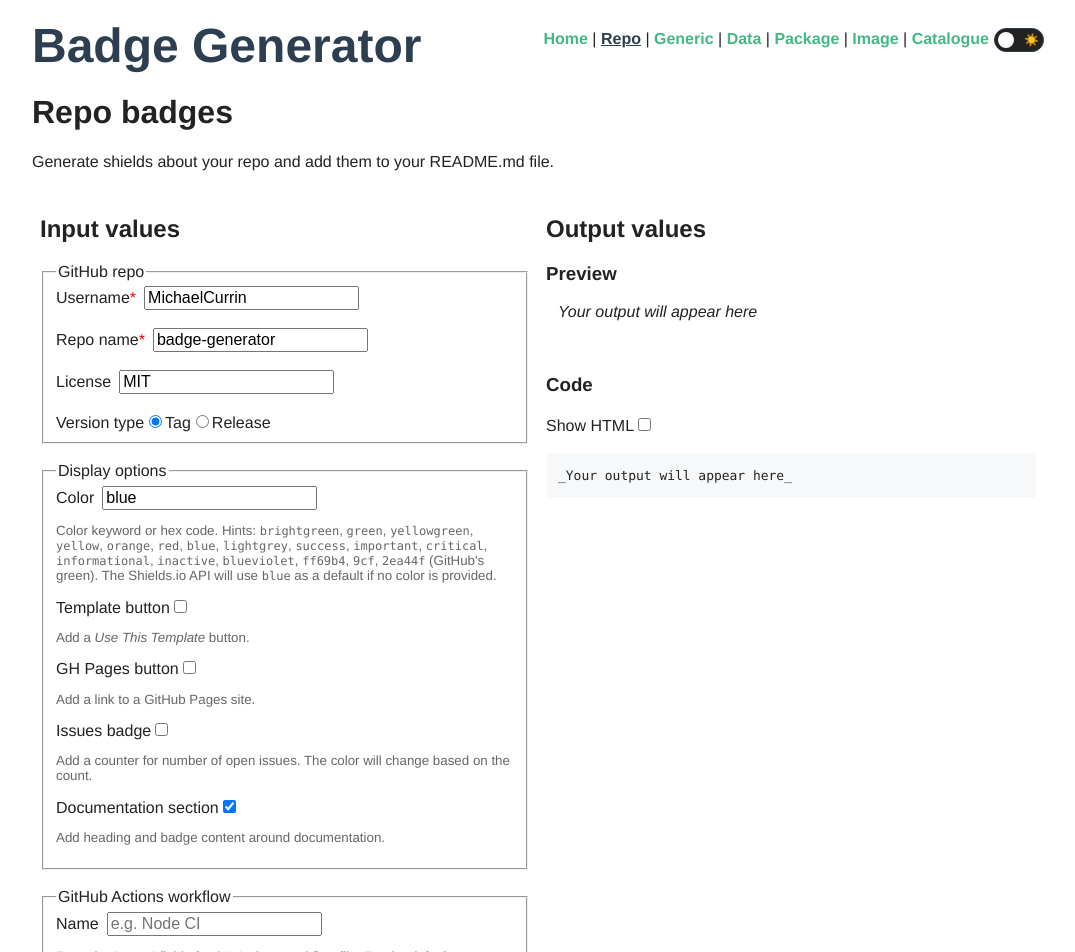
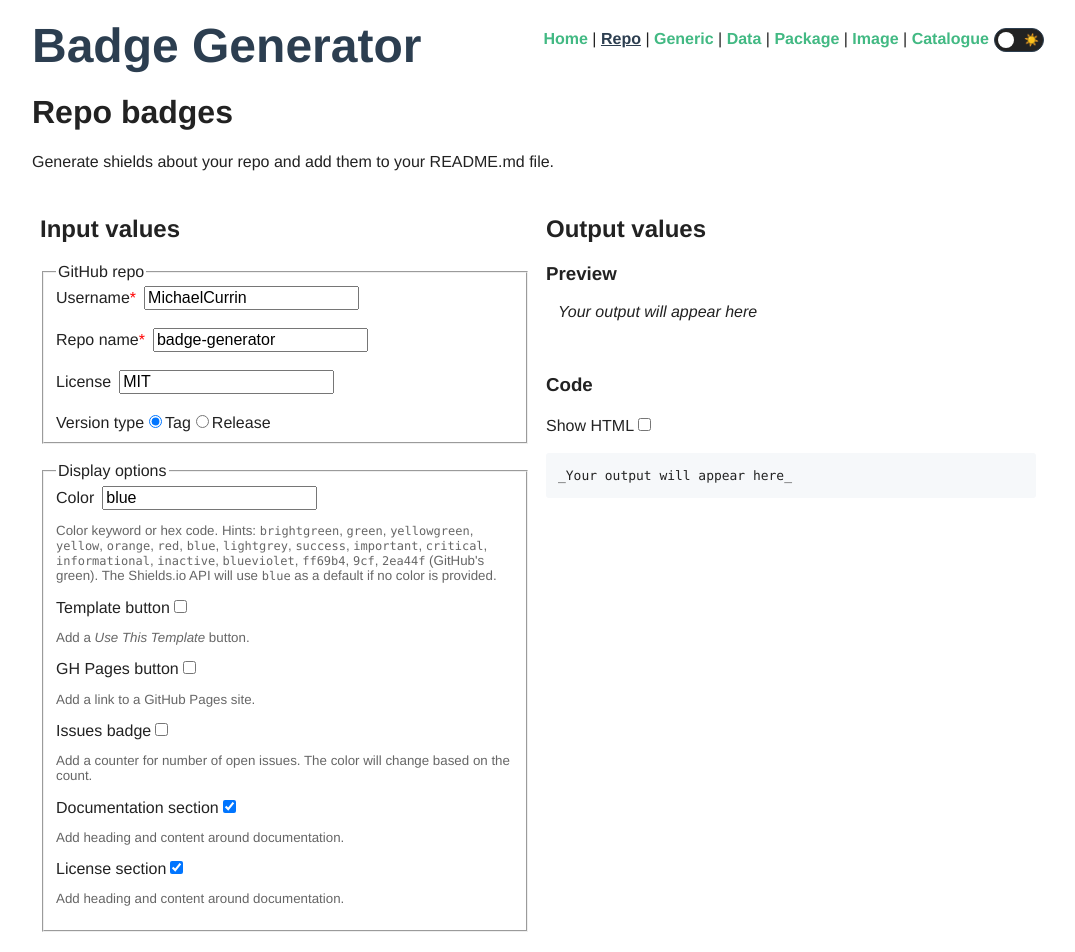
Before and after one commit to MichaelCurrin/badge-generator, a Vue app: page /#/repo in a window 1280 px wide. Shown: the top 952 px of the page, without its empty margins (102-1177 px from the left). Built offline with nearby package versions, Linux system fonts and the light colour scheme; a small style sheet from the web is missing.

Commit message:
feat: make license section optional

```diff
--- a/src/views/RepoBadges.vue
+++ b/src/views/RepoBadges.vue
@@ -85,7 +85,13 @@
               <Checkbox
                 label="Documentation section"
                 v-model="addDocsSection"
-                note="Add heading and badge content around documentation."
+                note="Add heading and content around documentation."
+              />
+
+              <Checkbox
+                label="License section"
+                v-model="addLicenseSection"
+                note="Add heading and content around documentation."
               />
             </fieldset>
             <br />
@@ -170,6 +176,7 @@ export default defineComponent({
       ghPages: false,
       addIssues: false,
       addDocsSection: true,
+      addLicenseSection: true,
       badgeColor: COLOR_PRESETS.Default,
       workflowName: "",
 
@@ -229,7 +236,9 @@ export default defineComponent({
       const documentationMessage = this.addDocsSection
         ? repo.documentationMessage()
         : "";
-      const licenseMessage = repo.licenseMessage();
+      const licenseMessage = this.addLicenseSection
+        ? repo.licenseMessage()
+        : "";
 
       this.result = `\
 _Social buttons_
```
